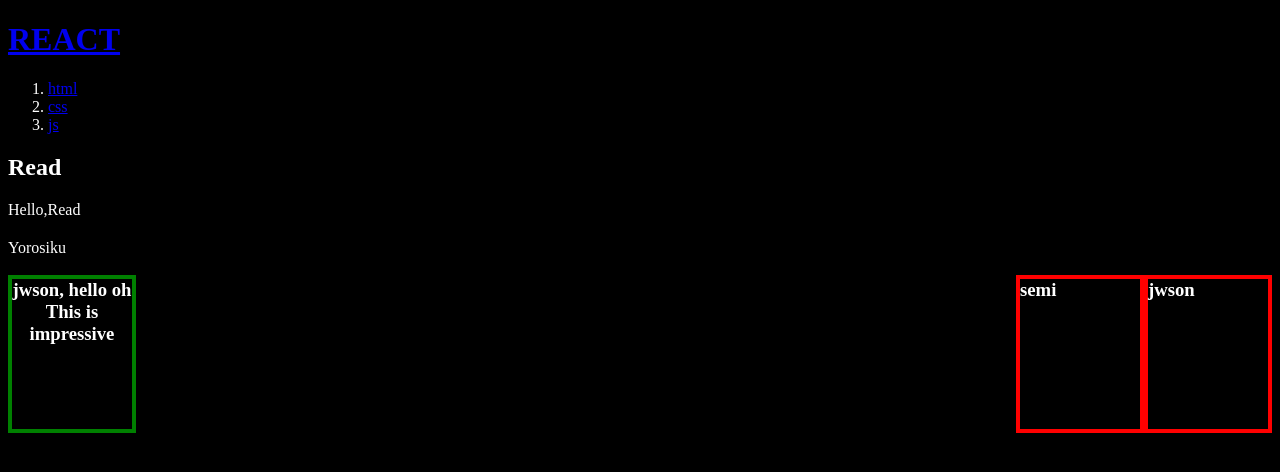
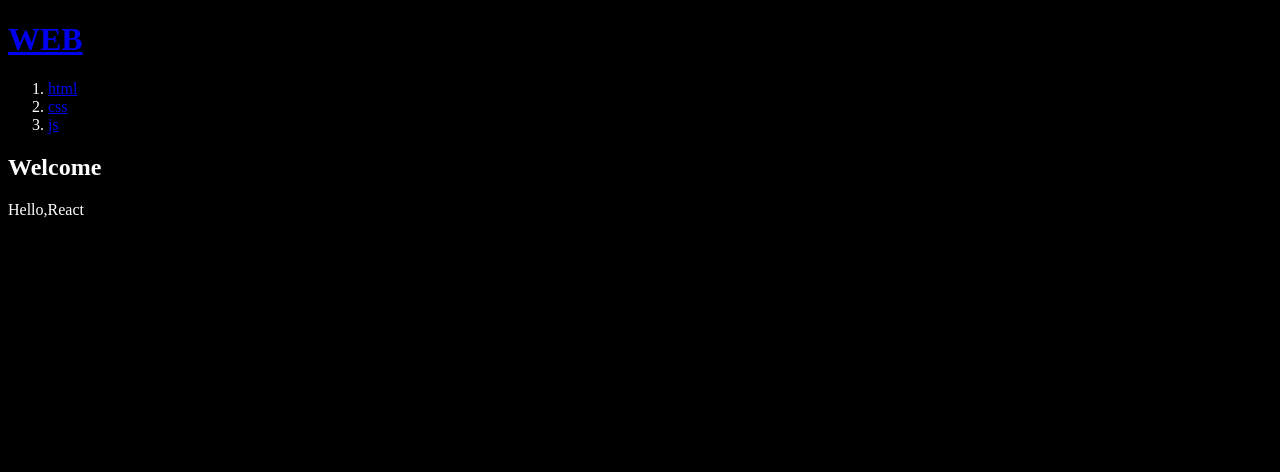
Before and after one commit to jwson-automation/Study-React-Theory, a React (Create React App) app: page / in a window 1280 px wide. Shown: the top 472 px of the page. Built offline with nearby package versions, Linux system fonts and the light colour scheme.

Commit message:
7th Class Done

```diff
--- a/src/App.js
+++ b/src/App.js
@@ -1,27 +1,8 @@
 import logo from './logo.svg';
 import './App.css';
+import {useState} from 'react';
 
-//Style
-const div_root = {'margin':'auto','width':'300px'}
-const div1 = {'width':'120px', 'height':'150px', 'float':'left','bacground-color':'white', 'text-align':'center', 'border-style':'solid', 'border-width':'4px', 'border-color':'green', 'vertical-align':'middle'};
-const RedboxStyle ={'width':'120px', 'height':'150px','float':'right','justifyContent': 'center','alignItems': 'center','border-style':'solid','border-width':'4px','border-color':'red', 'display':'inline'};
-const Middle_align = {}
-
-//source
-const topics = [
-  {id:1, title:'html' , body:'html is...'},
-  {id:2, title:'css' , body:'css is...'},
-  {id:3, title:'js' , body:'js is...'}
-]
-
-//Style Function
-function RedBox(props){
-  return <h3 style= {RedboxStyle} >{props.title}</h3> }
-
- function Divone(props){
-   return <h3 style= {div1}>{props.title}</h3> }
-
-// 3comfonent
+// ---------------------------------------------------
 function Article(props){
   return <article>
     <h2>{props.title}</h2>
@@ -30,8 +11,7 @@
 
 
 
-
- // 1comfonent
+// ---------------------------------------------------
 function Header(props){
   return <header>
   <h1><a href="/" onClick={(event)=>{
@@ -40,48 +20,67 @@
   }}>{props.title}</a></h1>
  </header>}
 
- // 2comfonent
+
+
+ // ---------------------------------------------------
 function Nav(props){
-
-  const lis = []
+    const lis = []
   for(let i=0; i<props.topics.length; i++)
   {let t = props.topics[i];
-    lis.push(<li key={t.id}><a href="{'/read/'+t.id}" id={t.id}>{t.title}</a></li>)
+    lis.push(<li key={t.id}>
+      <a href="{'/read/'+t.id}" onClick={event=>{
+      event.preventDefault();
+      props.onChangeMode(Number(event.target.id));
+      }} id={t.id}>{t.title}</a></li>)
   }
-  return <nav onClick={event=>{
-    event.preventDefault();
-    props.onChangeMode(event.target.id);
-  }}>
+  return <nav>
             <ol>
               {lis}
             </ol>
   </nav>}
 
-// Main
+// Main-----------------------------------------------
 function App() {
+  const topics = [
+    {id:1, title:'html' , body:'html is...'},
+    {id:2, title:'css' , body:'css is...'},
+    {id:3, title:'js' , body:'js is...'}
+  ]
+
+  // const _mode = useState('WELCOME');
+  // const mode = _mode[0];
+  // const setMode = _mode[1]
+  const [mode, setMode] = useState('WELCOME');
+  const [id, setId] = useState(null);
+
   let content =null;
-  const mode = 'READ';
+
   if (mode==='WELCOME'){
-    content = <Article title="Welome" body="Hello,React"></Article>
+    content = <Article title="Welcome" body="Hello,React"></Article>
   }else if(mode==='READ'){
-    content = <Article title="Read" body="Hello,Read"></Article>
+    let title, body = null;
+    for(let i=0; i<topics.length; i++){
+      // console.log(topics[i].id, id);
+      if(topics[i].id === id){
+        title = topics[i].title;
+        body = topics[i].body;
+      }
+    }
+    content = <Article title={title} body={body}></Article>
   }
   return (
     <div>
-      <Header title="REACT" onChangeMode={()=>{
-        alert('Header');
+      <Header title="WEB" onChangeMode={()=>{
+        setMode('WELCOME');
       }}></Header>
-       <Nav topics={topics} onChangeMode={(id)=>{
-        alert(id);}} ></Nav>
-
+       <Nav topics={topics} onChangeMode={(_id)=>{
+       setMode('READ');
+       setId(_id);
+       }}></Nav>
        {content}
-       <Article body="Yorosiku"></Article>
-       <RedBox title="jwson"></RedBox>
-       <RedBox title="semi"></RedBox>
-       <Divone title='jwson, hello oh This is impressive'></Divone>
 
     </div>
-  );
-}
+  );}
+
 
 export default App;
```
Also changed, not shown: backup.txt (added).
